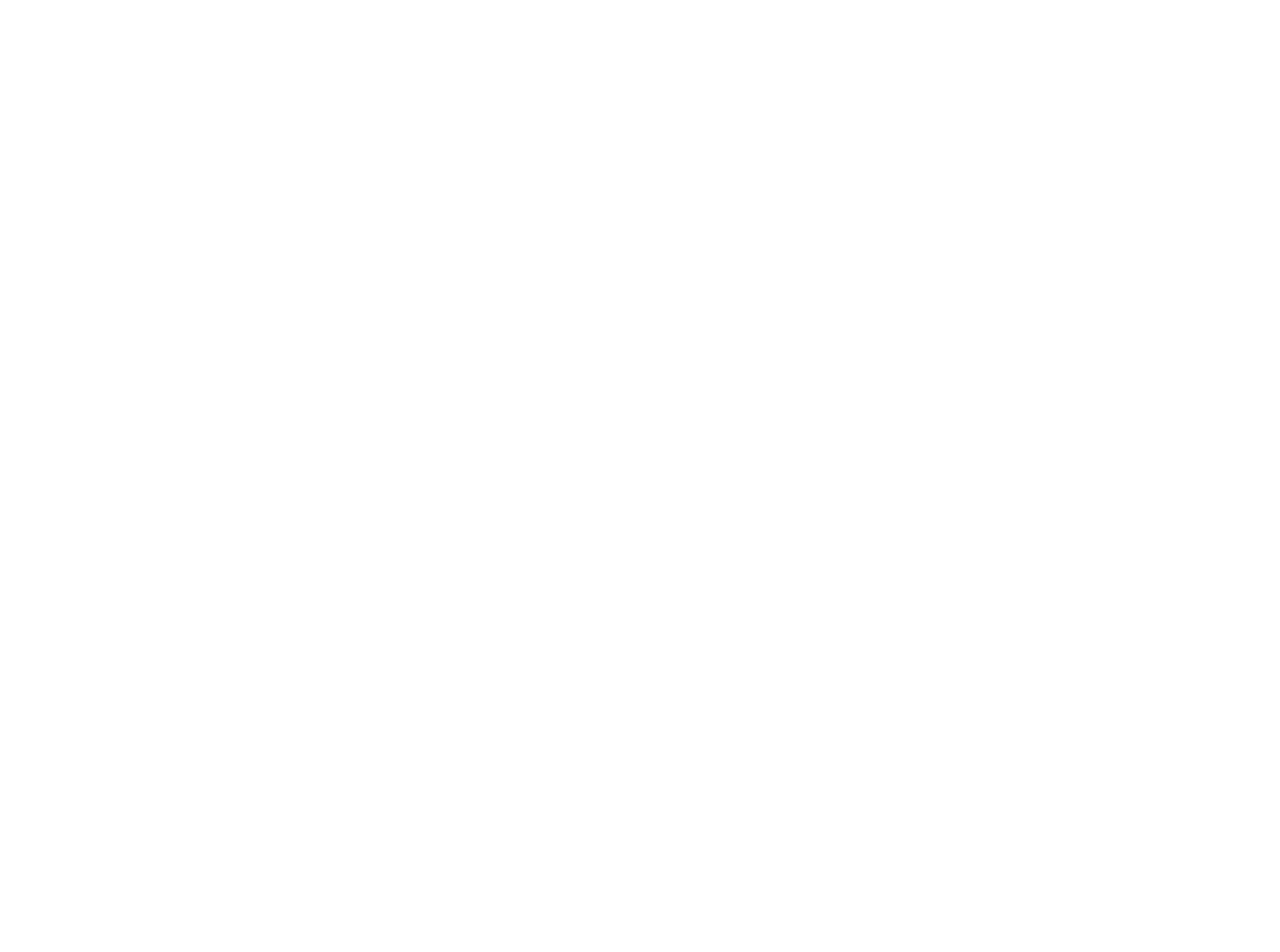
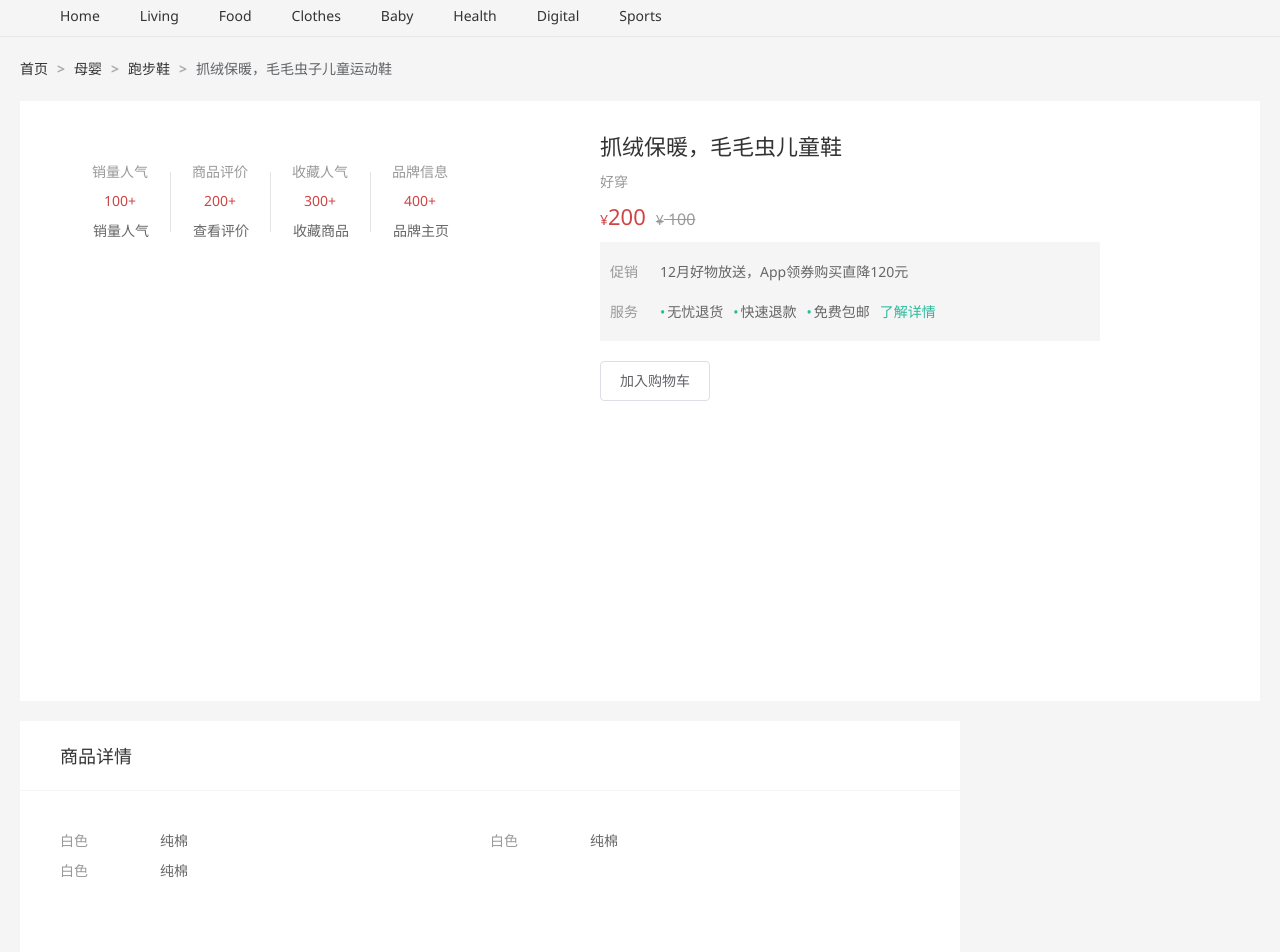
Before and after one commit to mpuproject/Online-Shopping-Platform, a Vue app: page /detail/1 in a window 1280 px wide. Before the commit this address had no page. Shown: the part 120-1072 px from the top of the page. Before the commit the page ends 800 px from the top, so only its background shows below. Built offline with nearby package versions, Linux system fonts and the light colour scheme; no server answers; a small style sheet from the web is missing.

Commit message:
Add: details page

```diff
--- /dev/null
+++ b/src/apis/detail.js
@@ -0,0 +1,8 @@
+import request from '@/utils/request'
+
+
+export const getDetail = async (id) => {
+  return request({
+    url: `/product/detail/${id}/`,
+  })
+}
--- a/src/router/index.js
+++ b/src/router/index.js
@@ -5,7 +5,7 @@
 import Layout from '@/views/Layout/index.vue'
 import Home from '@/views/Home/index.vue'
 import Category from '@/views/Category/index.vue'
-
+import Detail from '@/views/Detail/index.vue'
 
 const router = createRouter({
   history: createWebHistory(import.meta.env.BASE_URL),
@@ -16,7 +16,9 @@
       children: [
         { path: '', component: Home, meta: { title: 'Rabbuy - Buy what you want' } },
         { path: 'category', component: Category },
-        { path: 'category/:id', component: Category, meta: { title: 'Rabbuy - Category' } }]
+        { path: 'category/:id', component: Category, meta: { title: 'Rabbuy - Category' } },
+        { path: 'detail/:id', component: Detail, meta: {title: 'Product\'s Details' } }
+      ]
     },
     { path: '/login', component: Login, meta: { title: 'Rabbuy Login' } },
 
--- a/src/views/Category/index.vue
+++ b/src/views/Category/index.vue
@@ -108,7 +108,7 @@
       <!-- Breadcrumb -->
       <div class="bread-container">
         <el-breadcrumb separator=">">
-          <el-breadcrumb-item :to="{ path: '/' }">首页</el-breadcrumb-item>
+          <el-breadcrumb-item :to="{ path: '/' }">Home</el-breadcrumb-item>
           <el-breadcrumb-item>{{ categoryData.name }}</el-breadcrumb-item>
         </el-breadcrumb>
       </div>
--- /dev/null
+++ b/src/views/Detail/index.vue
@@ -0,0 +1,368 @@
+<script setup>
+import { getDetail } from '@/apis/detail'
+import { ref, onMounted } from 'vue'
+import { useRoute } from 'vue-router';
+
+const product = ref({})
+const route = useRoute()
+
+const getProduct = async () => {
+  const res = await getDetail(route.params.id)
+  product.value = res.data
+}
+
+onMounted(() => {getProduct()})
+
+</script>
+
+<template>
+  <div class="xtx-goods-page">
+    <div class="container">
+      <div class="bread-container">
+        <el-breadcrumb separator=">">
+          <el-breadcrumb-item :to="{ path: '/' }">首页</el-breadcrumb-item>
+          <el-breadcrumb-item :to="{ path: '/' }">母婴
+          </el-breadcrumb-item>
+          <el-breadcrumb-item :to="{ path: '/' }">跑步鞋
+          </el-breadcrumb-item>
+          <el-breadcrumb-item>抓绒保暖，毛毛虫子儿童运动鞋</el-breadcrumb-item>
+        </el-breadcrumb>
+      </div>
+      <!-- 商品信息 -->
+      <div class="info-container">
+        <div>
+          <div class="goods-info">
+            <div class="media">
+              <!-- 图片预览区 -->
+
+              <!-- 统计数量 -->
+              <ul class="goods-sales">
+                <li>
+                  <p>销量人气</p>
+                  <p> 100+ </p>
+                  <p><i class="iconfont icon-task-filling"></i>销量人气</p>
+                </li>
+                <li>
+                  <p>商品评价</p>
+                  <p>200+</p>
+                  <p><i class="iconfont icon-comment-filling"></i>查看评价</p>
+                </li>
+                <li>
+                  <p>收藏人气</p>
+                  <p>300+</p>
+                  <p><i class="iconfont icon-favorite-filling"></i>收藏商品</p>
+                </li>
+                <li>
+                  <p>品牌信息</p>
+                  <p>400+</p>
+                  <p><i class="iconfont icon-dynamic-filling"></i>品牌主页</p>
+                </li>
+              </ul>
+            </div>
+            <div class="spec">
+              <!-- 商品信息区 -->
+              <p class="g-name"> 抓绒保暖，毛毛虫儿童鞋 </p>
+              <p class="g-desc">好穿 </p>
+              <p class="g-price">
+                <span>200</span>
+                <span> 100</span>
+              </p>
+              <div class="g-service">
+                <dl>
+                  <dt>促销</dt>
+                  <dd>12月好物放送，App领券购买直降120元</dd>
+                </dl>
+                <dl>
+                  <dt>服务</dt>
+                  <dd>
+                    <span>无忧退货</span>
+                    <span>快速退款</span>
+                    <span>免费包邮</span>
+                    <a href="javascript:;">了解详情</a>
+                  </dd>
+                </dl>
+              </div>
+              <!-- sku组件 -->
+
+              <!-- 数据组件 -->
+
+              <!-- 按钮组件 -->
+              <div>
+                <el-button size="large" class="btn">
+                  加入购物车
+                </el-button>
+              </div>
+
+            </div>
+          </div>
+          <div class="goods-footer">
+            <div class="goods-article">
+              <!-- 商品详情 -->
+              <div class="goods-tabs">
+                <nav>
+                  <a>商品详情</a>
+                </nav>
+                <div class="goods-detail">
+                  <!-- 属性 -->
+                  <ul class="attrs">
+                    <li v-for="item in 3" :key="item.value">
+                      <span class="dt">白色</span>
+                      <span class="dd">纯棉</span>
+                    </li>
+                  </ul>
+                  <!-- 图片 -->
+
+                </div>
+              </div>
+            </div>
+            <!-- 24热榜+专题推荐 -->
+            <div class="goods-aside">
+
+            </div>
+          </div>
+        </div>
+      </div>
+    </div>
+  </div>
+</template>
+
+
+<style scoped lang='scss'>
+.xtx-goods-page {
+  .goods-info {
+    min-height: 600px;
+    background: #fff;
+    display: flex;
+
+    .media {
+      width: 580px;
+      height: 600px;
+      padding: 30px 50px;
+    }
+
+    .spec {
+      flex: 1;
+      padding: 30px 30px 30px 0;
+    }
+  }
+
+  .goods-footer {
+    display: flex;
+    margin-top: 20px;
+
+    .goods-article {
+      width: 940px;
+      margin-right: 20px;
+    }
+
+    .goods-aside {
+      width: 280px;
+      min-height: 1000px;
+    }
+  }
+
+  .goods-tabs {
+    min-height: 600px;
+    background: #fff;
+  }
+
+  .goods-warn {
+    min-height: 600px;
+    background: #fff;
+    margin-top: 20px;
+  }
+
+  .number-box {
+    display: flex;
+    align-items: center;
+
+    .label {
+      width: 60px;
+      color: #999;
+      padding-left: 10px;
+    }
+  }
+
+  .g-name {
+    font-size: 22px;
+  }
+
+  .g-desc {
+    color: #999;
+    margin-top: 10px;
+  }
+
+  .g-price {
+    margin-top: 10px;
+
+    span {
+      &::before {
+        content: "¥";
+        font-size: 14px;
+      }
+
+      &:first-child {
+        color: $priceColor;
+        margin-right: 10px;
+        font-size: 22px;
+      }
+
+      &:last-child {
+        color: #999;
+        text-decoration: line-through;
+        font-size: 16px;
+      }
+    }
+  }
+
+  .g-service {
+    background: #f5f5f5;
+    width: 500px;
+    padding: 20px 10px 0 10px;
+    margin-top: 10px;
+
+    dl {
+      padding-bottom: 20px;
+      display: flex;
+      align-items: center;
+
+      dt {
+        width: 50px;
+        color: #999;
+      }
+
+      dd {
+        color: #666;
+
+        &:last-child {
+          span {
+            margin-right: 10px;
+
+            &::before {
+              content: "•";
+              color: $xtxColor;
+              margin-right: 2px;
+            }
+          }
+
+          a {
+            color: $xtxColor;
+          }
+        }
+      }
+    }
+  }
+
+  .goods-sales {
+    display: flex;
+    width: 400px;
+    align-items: center;
+    text-align: center;
+    height: 140px;
+
+    li {
+      flex: 1;
+      position: relative;
+
+      ~li::after {
+        position: absolute;
+        top: 10px;
+        left: 0;
+        height: 60px;
+        border-left: 1px solid #e4e4e4;
+        content: "";
+      }
+
+      p {
+        &:first-child {
+          color: #999;
+        }
+
+        &:nth-child(2) {
+          color: $priceColor;
+          margin-top: 10px;
+        }
+
+        &:last-child {
+          color: #666;
+          margin-top: 10px;
+
+          i {
+            color: $xtxColor;
+            font-size: 14px;
+            margin-right: 2px;
+          }
+
+          &:hover {
+            color: $xtxColor;
+            cursor: pointer;
+          }
+        }
+      }
+    }
+  }
+}
+
+.goods-tabs {
+  min-height: 600px;
+  background: #fff;
+
+  nav {
+    height: 70px;
+    line-height: 70px;
+    display: flex;
+    border-bottom: 1px solid #f5f5f5;
+
+    a {
+      padding: 0 40px;
+      font-size: 18px;
+      position: relative;
+
+      >span {
+        color: $priceColor;
+        font-size: 16px;
+        margin-left: 10px;
+      }
+    }
+  }
+}
+
+.goods-detail {
+  padding: 40px;
+
+  .attrs {
+    display: flex;
+    flex-wrap: wrap;
+    margin-bottom: 30px;
+
+    li {
+      display: flex;
+      margin-bottom: 10px;
+      width: 50%;
+
+      .dt {
+        width: 100px;
+        color: #999;
+      }
+
+      .dd {
+        flex: 1;
+        color: #666;
+      }
+    }
+  }
+
+  >img {
+    width: 100%;
+  }
+}
+
+.btn {
+  margin-top: 20px;
+
+}
+
+.bread-container {
+  padding: 25px 0;
+}
+</style>
--- a/src/views/Home/components/HomeHot.vue
+++ b/src/views/Home/components/HomeHot.vue
@@ -1,10 +1,22 @@
 <script setup>
 import HomePanel from './HomePanel.vue'
-import { ref } from 'vue'
+import { onMounted, ref } from 'vue'
+import { findHotAPI } from '@/apis/home';
 
 // Static data
-const hotList = ref([
-  {
+const hotList = ref([])
+
+const getHotList = async () => {
+  const res = await findHotAPI()
+  hotList.value = res.data
+}
+
+onMounted(() => {
+  getHotList()
+})
+
+/**
+ * {
     id: 1,
     title: "热门商品1",
     alt: "畅销爆款",
@@ -28,7 +40,8 @@
     alt: "优质精选",
     picture: "https://picsum.photos/300/300?random=9.jpg"
   }
-])
+ */
+
 </script>
 
 <template>
@@ -36,9 +49,9 @@
     <ul class="goods-list">
       <li v-for="item in hotList" :key="item.id">
         <RouterLink to="/">
-          <img :src="item.picture" alt="" />
-          <p class="name">{{ item.title }}</p>
-          <p class="desc">{{ item.alt }}</p>
+          <img :src="item.image" alt="" />
+          <p class="name">{{ item.name }}</p>
+          <p class="desc">{{ item.price }}</p>
         </RouterLink>
       </li>
     </ul>
@@ -73,8 +86,7 @@
     }
 
     .desc {
-      color: #999;
-      font-size: 18px;
+      color: $priceColor;
     }
   }
 }
```
